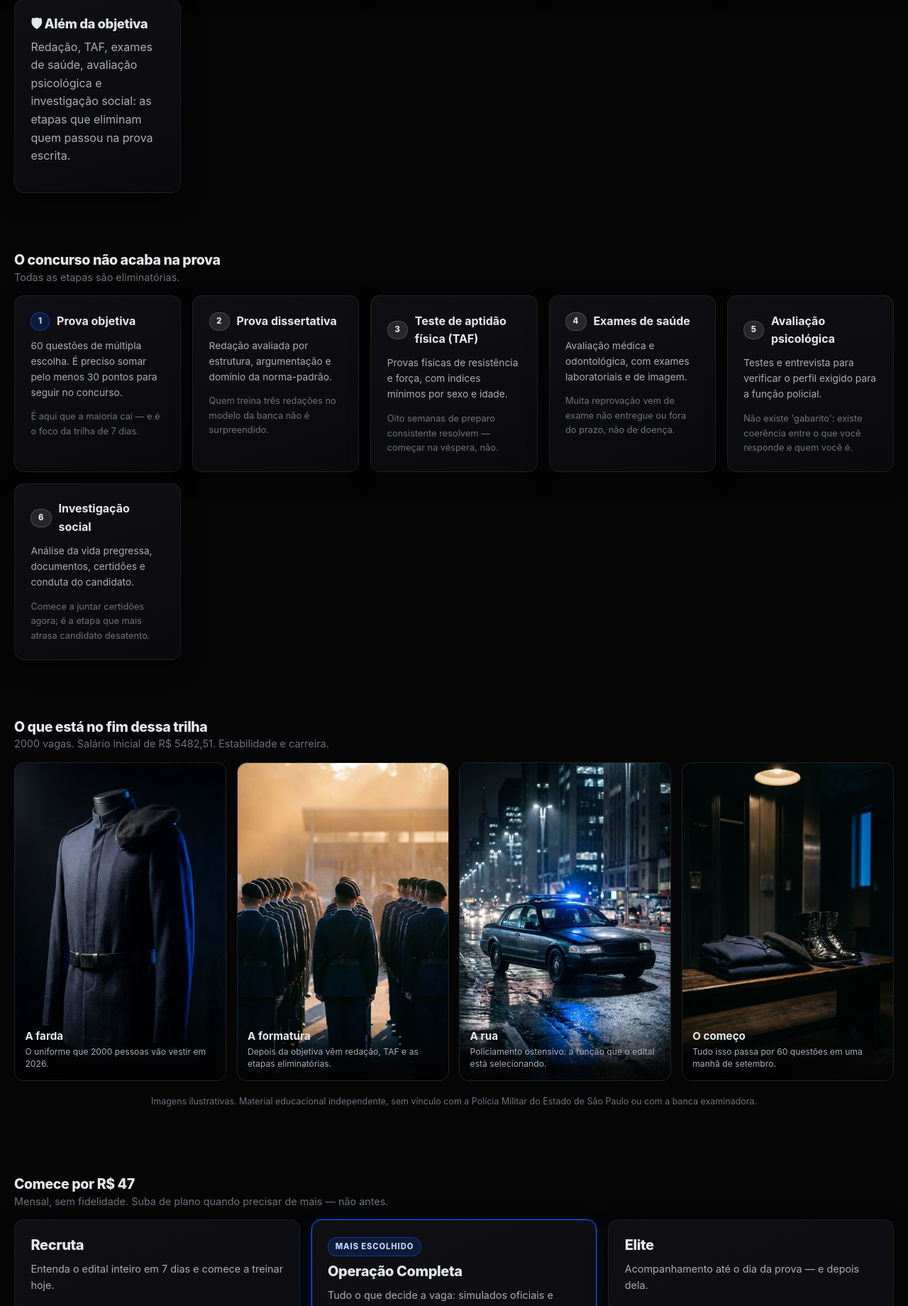
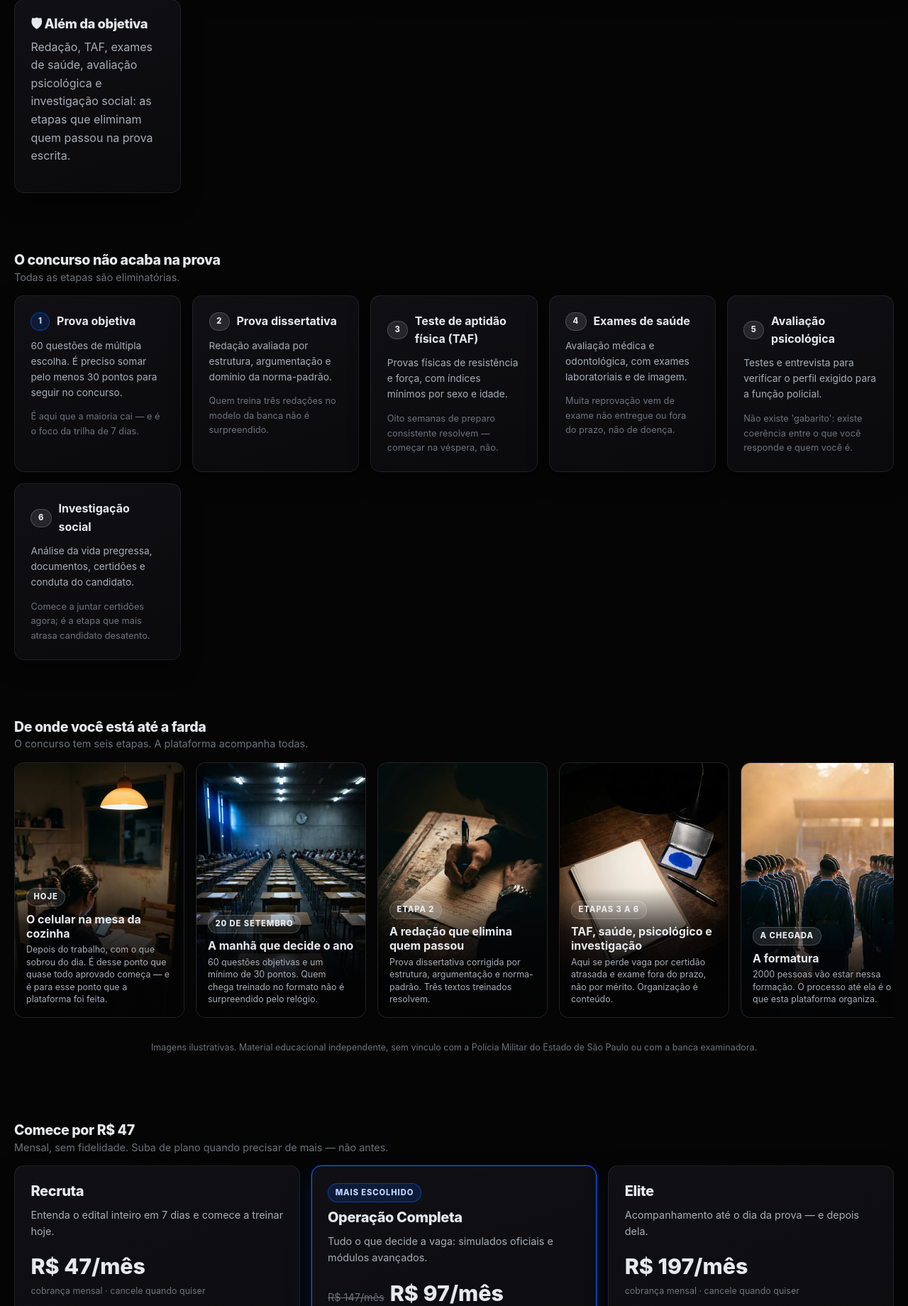
Before and after one commit to adrieldrummer/python-telegram-bot, a FastAPI app: page / in a window 1280 px wide. Shown: the part 2069-3909 px from the top of the page at 71% size. Run offline with FastAPI, Linux system fonts and the light colour scheme; some libraries are stand-ins or nearby versions.

Commit message:
Dá um significado fixo a cada imagem, do celular à farda
As artes estavam sendo escolhidas por afinidade visual. Agora existe uma
linha do tempo declarada em conteudo/NARRATIVA: seis momentos da jornada
do candidato, cada um com uma imagem que só significa aquilo — na página
de vendas e dentro da plataforma.

Hoje (celular na cozinha) → 20 de setembro (sala de prova) → redação →
TAF, saúde, psicológico e investigação (documentos) → formatura → farda
e rua.

Quatro artes novas para fechar as lacunas: sala de prova, estudo no
celular à noite, redação e a pasta de certidões — antes redação e etapas
tomavam emprestada a capa da apostila e a de pontos.

Onde a imagem passou a carregar argumento:
- vendas: a seção "De onde você está até a farda" substitui a vitrine
  solta; rola como um filme no desktop e empilha no celular.
- login/ativação/recuperação: o fundo é a pessoa estudando no celular —
  quem chega ali é ela.
- upgrade: a formatura no lugar do emoji de cadeado, com o argumento das
  seis etapas.
- simulados: a sala de prova como cabeçalho, com a data.
- certificado bloqueado: a formatura, não um selo genérico.
- módulos: redação, TAF e etapas com arte própria; reta final com o
  coturno no vestiário.

Dois testes novos protegem isso: nenhuma etapa pode dividir imagem com
outra, e toda chave do catálogo precisa apontar para um arquivo que
existe — capa quebrada, sem isso, só aparece em produção.

Testes: 109 em SQLite e em Postgres.

```diff
--- a/app/static/css/app.css
+++ b/app/static/css/app.css
@@ -279,20 +279,50 @@ small { font-size: 0.8rem; }
   font-size: 1.8rem; color: rgba(255, 255, 255, 0.75);
 }
 
-/* ---------- vitrine de imagens (página de vendas) ---------- */
+/* ---------- linha do tempo da jornada (página de vendas) ----------
+   Seis momentos, do celular na cozinha até a farda. No desktop rolam na
+   horizontal como um filme; no celular viram cartões empilhados, porque
+   rolagem lateral de texto longo cansa. */
 
-.vitrine-farda { display: grid; grid-template-columns: repeat(4, 1fr); gap: 0.9rem; }
-.vitrine-farda figure {
+.linha-tempo {
+  display: grid; grid-auto-flow: column; grid-auto-columns: minmax(240px, 1fr);
+  gap: 1rem; overflow-x: auto; padding-bottom: 0.8rem;
+  scroll-snap-type: x proximity;
+  scrollbar-width: thin; scrollbar-color: var(--grafite-600) transparent;
+}
+.linha-tempo::-webkit-scrollbar { height: 8px; }
+.linha-tempo::-webkit-scrollbar-thumb { background: var(--grafite-600); border-radius: 999px; }
+
+.momento {
   margin: 0; position: relative; border-radius: var(--raio); overflow: hidden;
   border: 1px solid var(--linha); aspect-ratio: 2 / 3; background: var(--preto-800);
+  scroll-snap-align: start;
 }
-.vitrine-farda img { width: 100%; height: 100%; object-fit: cover; }
-.vitrine-farda figcaption {
-  position: absolute; inset: auto 0 0 0; padding: 0.9rem;
-  background: linear-gradient(0deg, rgba(3, 3, 4, 0.96) 20%, rgba(3, 3, 4, 0) 100%);
+.momento img { width: 100%; height: 100%; object-fit: cover; }
+.momento figcaption {
+  position: absolute; inset: auto 0 0 0; padding: 1rem;
+  background: linear-gradient(0deg, rgba(3, 3, 4, 0.97) 30%, rgba(3, 3, 4, 0.7) 65%, rgba(3, 3, 4, 0) 100%);
 }
-.vitrine-farda figcaption strong { display: block; font-size: 0.95rem; }
-.vitrine-farda figcaption span { display: block; font-size: 0.76rem; color: var(--suave); line-height: 1.35; margin-top: 0.15rem; }
+.momento figcaption strong { display: block; font-size: 1rem; margin-top: 0.45rem; line-height: 1.25; }
+.momento figcaption p { font-size: 0.78rem; color: var(--suave); line-height: 1.4; margin: 0.3rem 0 0; }
+
+/* ---------- faixa de contexto (imagem + texto lado a lado) ----------
+   Usada onde a imagem carrega um argumento: a sala de prova nos simulados,
+   a formatura na tela de upgrade e no certificado ainda bloqueado. */
+
+.faixa-motivo {
+  display: grid; grid-template-columns: 168px minmax(0, 1fr);
+  gap: 1.3rem; align-items: center;
+  border: 1px solid var(--linha); border-radius: var(--raio);
+  background: linear-gradient(160deg, var(--preto-800), var(--preto-850));
+  overflow: hidden;
+}
+.faixa-motivo > img {
+  width: 100%; height: 100%; object-fit: cover; aspect-ratio: 2 / 3;
+  /* dessaturada: a imagem contextualiza, o texto é que conduz */
+  filter: grayscale(0.25) brightness(0.85);
+}
+.faixa-motivo > div { padding: 1.3rem 1.4rem 1.3rem 0; }
 
 /* ---------- cartões de dia ---------- */
 
--- a/app/templates/certificado.html
+++ b/app/templates/certificado.html
@@ -5,7 +5,7 @@
 <section class="secao">
   {% if not liberado %}
     <div class="cartao centro">
-      <img src="{{ CAPAS.certificado }}" alt="" style="width:190px;margin:0 auto 1.5rem;border-radius:var(--raio)">
+      <img src="{{ CAPAS.formatura }}" alt="" loading="lazy" style="width:170px;margin:0 auto 1.5rem;border-radius:var(--raio)">
       <h1>Seu certificado está a {{ resumo.total - resumo.concluidos }} dia(s) daqui</h1>
       <p class="suave" style="max-width:520px;margin-inline:auto">
         Ele é liberado quando você conclui os {{ resumo.total }} dias da trilha. Faltam
--- a/app/templates/vendas.html
+++ b/app/templates/vendas.html
@@ -157,34 +157,27 @@
     </div>
   </section>
 
-  <!-- o que está no fim da trilha -->
-  <section class="secao" id="farda">
+  <!-- a linha do tempo: de onde o aluno parte até onde ele quer chegar -->
+  <section class="secao" id="jornada">
     <div class="fileira-cabecalho">
       <div>
-        <h2 class="mb-1">O que está no fim dessa trilha</h2>
+        <h2 class="mb-1">De onde você está até a farda</h2>
         <p class="apagado mb-0" style="font-size:.9rem">
-          {{ ed.vagas }} vagas. Salário inicial de
-          R$ {{ '%.2f'|format(ed.salario)|replace('.', ',') }}. Estabilidade e carreira.
+          O concurso tem seis etapas. A plataforma acompanha todas.
         </p>
       </div>
     </div>
-    <div class="vitrine-farda">
-      <figure>
-        <img src="{{ CAPAS.farda }}" alt="Farda de gala pendurada" loading="lazy" width="800" height="1200">
-        <figcaption><strong>A farda</strong><span>O uniforme que 2000 pessoas vão vestir em 2026.</span></figcaption>
+    <div class="linha-tempo">
+      {% for m in narrativa %}
+      <figure class="momento">
+        <img src="{{ CAPAS[m.capa] }}" alt="{{ m.titulo }}" loading="lazy" width="800" height="1200">
+        <figcaption>
+          <span class="etiqueta {{ 'etiqueta-azul' if loop.last }}">{{ m.rotulo }}</span>
+          <strong>{{ m.titulo }}</strong>
+          <p>{{ m.legenda }}</p>
+        </figcaption>
       </figure>
-      <figure>
-        <img src="{{ CAPAS.formatura }}" alt="Formatura de recrutas em posição de sentido" loading="lazy" width="800" height="1200">
-        <figcaption><strong>A formatura</strong><span>Depois da objetiva vêm redação, TAF e as etapas eliminatórias.</span></figcaption>
-      </figure>
-      <figure>
-        <img src="{{ CAPAS.viatura }}" alt="Viatura de patrulhamento em avenida à noite" loading="lazy" width="800" height="1200">
-        <figcaption><strong>A rua</strong><span>Policiamento ostensivo: a função que o edital está selecionando.</span></figcaption>
-      </figure>
-      <figure>
-        <img src="{{ CAPAS.bota }}" alt="Coturno e boina sobre um banco de vestiário" loading="lazy" width="800" height="1200">
-        <figcaption><strong>O começo</strong><span>Tudo isso passa por {{ ed.total_questoes }} questões em uma manhã de setembro.</span></figcaption>
-      </figure>
+      {% endfor %}
     </div>
     <p class="apagado centro mt-2" style="font-size:.78rem">
       Imagens ilustrativas. Material educacional independente, sem vínculo com a
--- a/app/web/publico.py
+++ b/app/web/publico.py
@@ -7,7 +7,7 @@ from pathlib import Path
 from fastapi import APIRouter, Form, Request
 from fastapi.responses import JSONResponse, PlainTextResponse, RedirectResponse, Response
 
-from conteudo import TOTAL_QUESTOES, edital, modulos as catalogo_modulos, trilha
+from conteudo import NARRATIVA, TOTAL_QUESTOES, edital, modulos as catalogo_modulos, trilha
 from conteudo import planos as catalogo_planos
 
 from .. import alunos, mailer, marketing, planos as servico_planos
@@ -48,6 +48,7 @@ async def vendas(request: Request):
         "vendas.html",
         {
             "ed": edital.resumo(),
+            "narrativa": NARRATIVA,
             "dias": trilha.DIAS,
             "fases": trilha.FASES,
             "modulos": catalogo_modulos.ordenados(),
--- a/conteudo/modulos.py
+++ b/conteudo/modulos.py
@@ -45,7 +45,7 @@ MODULOS: tuple[Modulo, ...] = (
             "segurança no dia da prova."
         ),
         recurso="avancado",
-        capa="capa-redacao",
+        capa="redacao",
         etiqueta="Etapa eliminatória",
         ordem=1,
         aulas=(
@@ -181,7 +181,7 @@ MODULOS: tuple[Modulo, ...] = (
             "bem preparado."
         ),
         recurso="avancado",
-        capa="capa-etapas",
+        capa="documentos",
         etiqueta="Etapa eliminatória",
         ordem=3,
         aulas=(
```
Also changed, not shown: other parts of app/static/css/app.css (+21 -7 lines), app/templates/simulados.html (+8 -2 lines), app/templates/upgrade.html (+17 -11 lines), conteudo/__init__.py (+102 -5 lines), tests/test_conteudo.py (+31 -0 lines), app/static/img/capa-celular.webp (added), app/static/img/capa-documentos.webp (added), app/static/img/capa-prova.webp (added), app/static/img/capa-redacao.webp (added), app/static/img/fundo-auth.webp (added).
